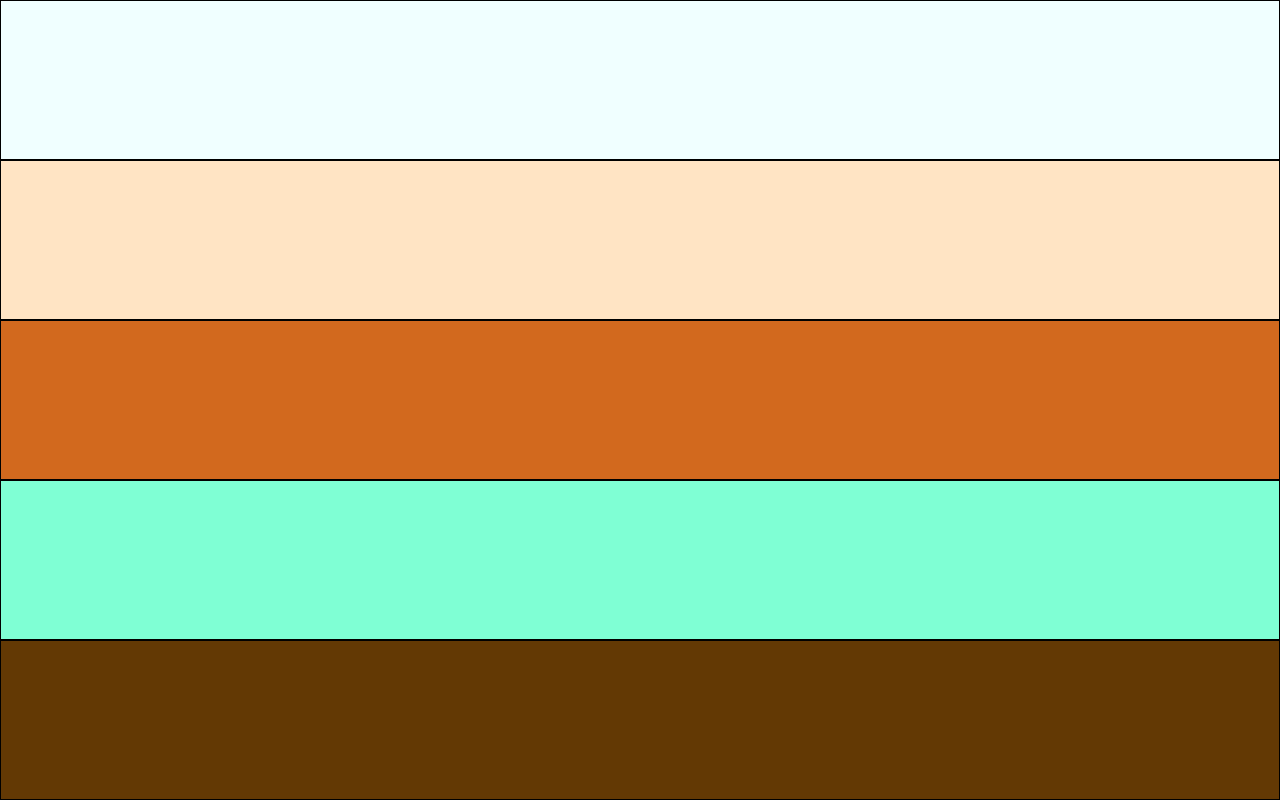
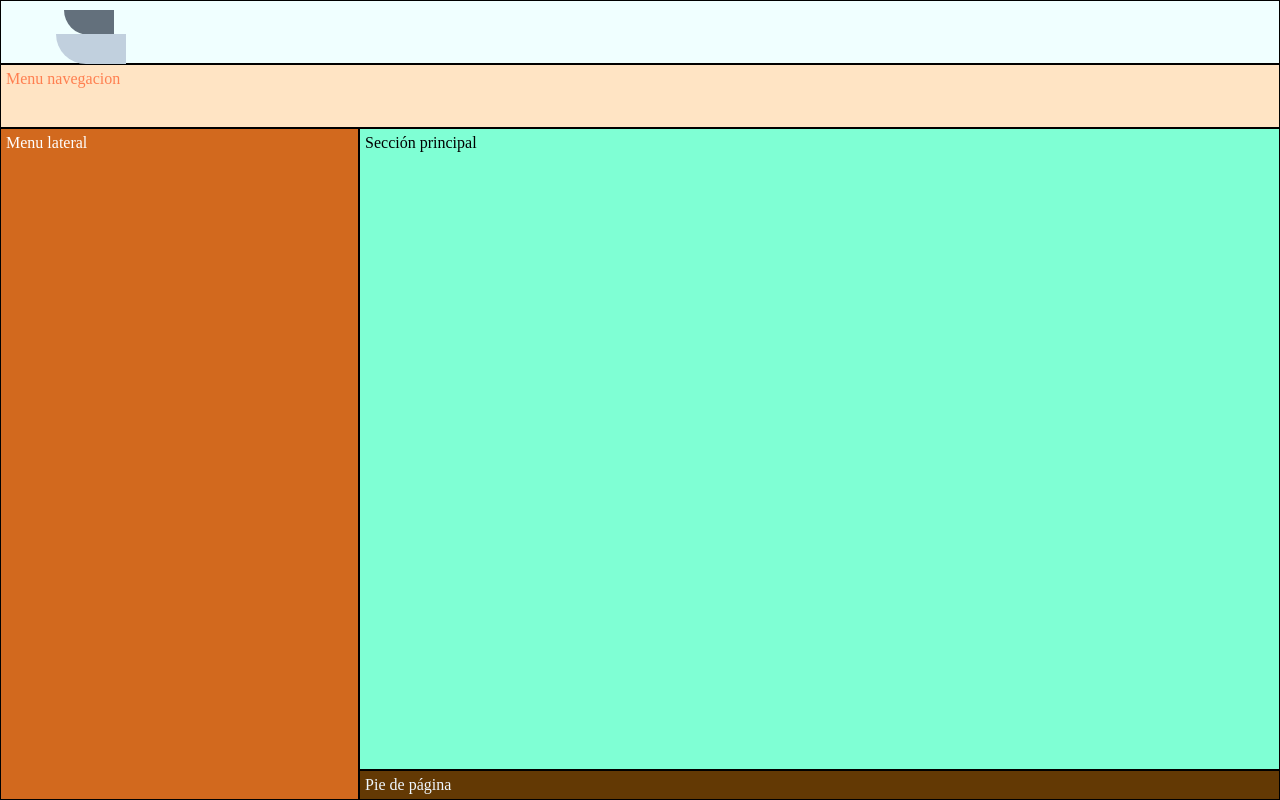
Before and after one commit to kyubi1981/AppPruebaModuloCss, a plain HTML site: page index.html in a window 1280 px wide. Drawn offline with Linux system fonts and the light colour scheme.

Commit message:
inicio maquetado - avance al 15%

```diff
--- a/assets/css/style.css
+++ b/assets/css/style.css
@@ -1,39 +1,84 @@
-*{
+* {
     margin: 0px;
     padding: 0px;
 }
 
-.container{
-    display: grid;
-    height: 100svh;
-}
-
-
-body{
+body {
     background-color: white;
 }
 
-header{
+/* Definiendo plantilla para el Grid */
+
+.container {
+    display: grid;
+    height: 100svh;
+    grid-template-rows: 1fr 1fr 9fr 1fr;
+    grid-template-areas:
+        "header header header header"
+        "nav nav nav nav"
+        "aside main main main"
+        "aside main main main"
+        "aside footer footer footer";
+}
+
+/* Definiendo Grid Areas de etiquetas semanticas */
+
+header {
     border: 1px solid black;
     background-color: azure;
+    grid-area: header;
+    padding: 5px;
+    color: brown;
 }
 
-nav{
+nav {
     border: 1px solid black;
     background-color: bisque;
+    grid-area: nav;
+    padding: 5px;
+    color: coral;
 }
 
-aside{
+aside {
     border: 1px solid black;
     background-color: chocolate;
+    grid-area: aside;
+    padding: 5px;
+    color: white;
 }
 
-main{
+main {
     border: 1px solid black;
     background-color: aquamarine;
+    grid-area: main;
+    padding: 5px;
+    color: black;
 }
 
-footer{
+footer {
     border: 1px solid black;
     background-color: rgb(99, 57, 4);
+    grid-area: footer;
+    padding: 5px;
+    color: aliceblue;
 }
+
+.pet-head {
+    background-color: rgb(99, 112, 124);
+    height: 25px;
+    width: 50px;
+    position: absolute;
+    top: 10px;
+    left: 5%;
+    border-radius: 0 0 0 120px;
+}
+
+.pet-body {
+    background-color: rgb(193, 208, 222);
+    height: 30px;
+    width: 70px;
+    position: relative;
+    top: 28px;
+    left: 50px;
+    border-radius: 0 0 0 60px;
+}
--- a/index.html
+++ b/index.html
@@ -12,23 +12,34 @@
     <div class="container">
 
         <header>
-
+            <div class="pet">
+                <div class="pet-head"></div>
+                <div class="pet-body"></div>
+                <div class="pet-paw1"></div>
+                <div class="pet-paw2"></div>
+                <div class="pet-paw3"></div>
+                <div class="pet-paw4"></div>
+                <div class="pet-tail"></div>
+                <div class="pet-eye"></div>
+                <div class="pet-noise"></div>
+                <div class="pet-tongle"></div>
+            </div>
         </header>
 
         <nav>
-
+            Menu navegacion
         </nav>
 
         <aside>
-
+            Menu lateral
         </aside>
 
         <main>
-
+            Sección principal
         </main>
 
         <footer>
-
+            Pie de página
         </footer>
 
     </div>
```
